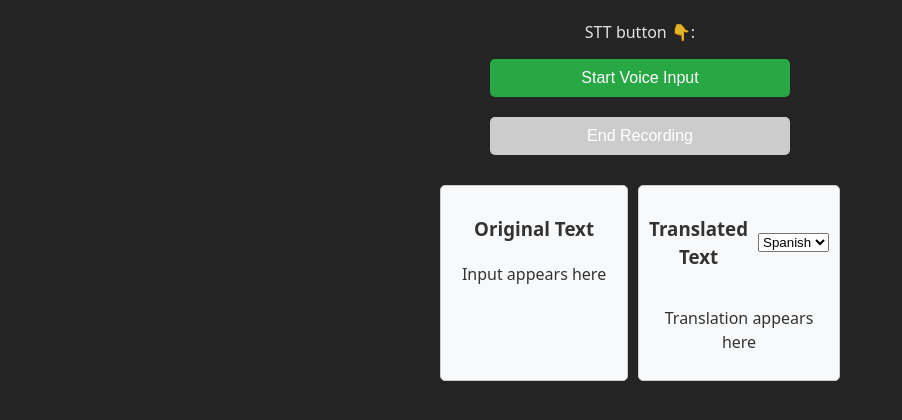
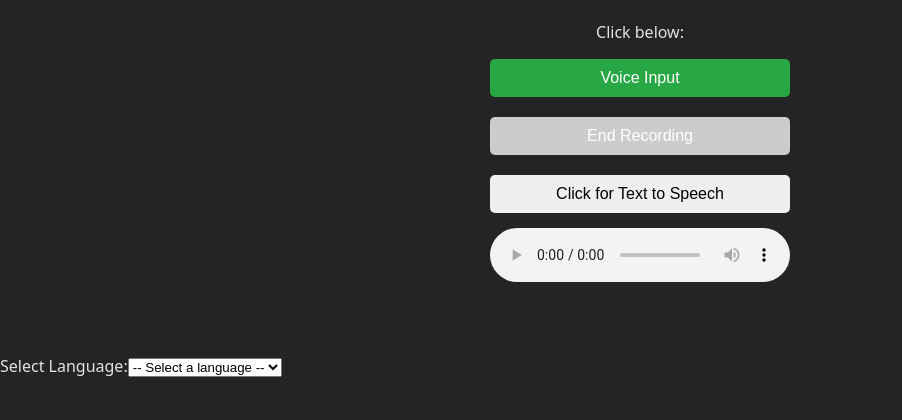
Before and after one commit to RynewymX/hackysu, a React (Vite) app in the folder appFrontEnd/: page / in a window 1280 px wide. Shown: the top 420 px of the page, without its empty margins (0-902 px from the left). Built offline with nearby package versions, Linux system fonts and the light colour scheme.

Commit message:
Update App.jsx

```diff
--- a/appFrontEnd/src/App.jsx
+++ b/appFrontEnd/src/App.jsx
@@ -1,19 +1,17 @@
 import { useState, useRef } from "react";
 import axios from "axios";
-
-import "./App.css"; // Import styles
-
-
+import "./App.css"; // Assuming you have some styles
 
 export default function VoiceInput() {
-  const [responseText, setResponseText] = useState(""); // Store backend response
+  const [responseText, setResponseText] = useState(""); // State to store backend response
   const [isListening, setIsListening] = useState(false); // Track recording status
-  const [translatedText, setTranslatedText] = useState(""); // Store translated text
+  const [extraInfo, setExtraInfo] = useState("");
   const [language, setLanguage] = useState("es"); // Default language: Spanish
   const recognitionRef = useRef(null); // Persistent speech recognition object
   let sentences = []; // Array to accumulate sentences
+  const [tts, handleTextToSpeech] = useState('')
+  // const [languageData, setLanguageData] = useState(""); // Stores translated language data
 
-  // Function to start speech recognition
   const handleStartListening = () => {
     if (!("webkitSpeechRecognition" in window)) {
       alert("Your browser does not support Speech Recognition.");
@@ -75,7 +73,9 @@ export default function VoiceInput() {
     // }
   };
 
-  // Function to translate text
+
+
+
   const handleTranslate = async (text) => {
     // try {
       const response = await axios.post("http://127.0.0.1:8000/translate", { text, language });
@@ -85,46 +85,42 @@ export default function VoiceInput() {
     //   setTranslatedText("Error translating text.");
     // }
   };
-  //start of asl scripts
-
-
-
-  //end of asl scripts
 
   return (
+    <div id="mainFunctionBox">
     <div id="voiceInputContainer">
-      <label htmlFor="voiceInputBtn">STT button 👇:</label>
-      <button id="voiceInputBtn" onClick={handleStartListening} disabled={isListening}>
-        {isListening ? "Listening..." : "Start Voice Input"}
-      </button>
-
+      <label htmlFor="voiceInputBtn">Click below:</label>
+      <button id="voiceInputBtn" onClick={handleStartListening}>Voice Input</button>
       <button id="stopVoiceInputBtn" onClick={handleStopListening} disabled={!isListening}>
         End Recording
       </button>
-
-      <div id="response-container" style={{ display: 'flex', gap: '10px' }}>
-        {/* Original Text Box */}
-        <div id="response-box" style={{ flex: 1, border: '1px solid #ccc', padding: '10px', borderRadius: '5px' }}>
-          <h3>Original Text</h3>
-          <p>{responseText || "Input appears here"}</p>
-        </div>
+      <button id='voiceoutputbtn' onclick={handleTextToSpeech} >Click for Text to Speech </button>
+      <audio controls>
+        <source src="C:\Users\Senior\Documents\GitHub\25-HackYSU\appBackEnd\output.mp3" type="audio/mp3" />
+        Your browser does not support the audio element.
+      </audio>
+      {/* Display response in a box */}
+      <div id="pre-translated">
+        <p>{setResponseText || "Waiting for response..."}</p>
+      </div>
+      <div id='post-translate'>
+        <p>{setExtraInfo || 'waiting for translation'}</p>
+      </div>
+    </div>
+    <label htmlFor="languageDropdown">Select Language:</label>
+      <select id="languageDropdown" value={language} onChange={(e) => setLanguage(e.target.data)}>
+        <option id="selector">-- Select a language --</option>
+        <option id='Spanish'>Spanish</option>
+        <option id='French'>French</option>
+        <option id='Russian'>Russian</option>
+        <option id='Japanese'>Japanese</option>
+        <option id='Chinese'>Chinese (Simplified)</option>
+        <option id='Italian'>Italian</option>
+        <option id='german'>German</option>
 
 
-        {/* Translated Text Box */}
-        <div id="response-box" style={{ flex: 1, border: '1px solid #ccc', padding: '10px', borderRadius: '5px' }}>
-          <div style={{ display: 'flex', alignItems: 'center', gap: '10px' }}>
-            <h3>Translated Text</h3>
-            <select value={language} onChange={(e) => setLanguage(e.target.value)}>
-            <option value="en">English</option>
-              <option value="es">Spanish</option>
-              <option value="fr">French</option>
-              <option value="de">German</option>
-              <option value="it">Italian</option>
-            </select>
-          </div>
-          <p>{translatedText || "Translation appears here"}</p>
-        </div>
-      </div>
-      </div>
+      </select>
+
+    </div>
   );
 }
```
